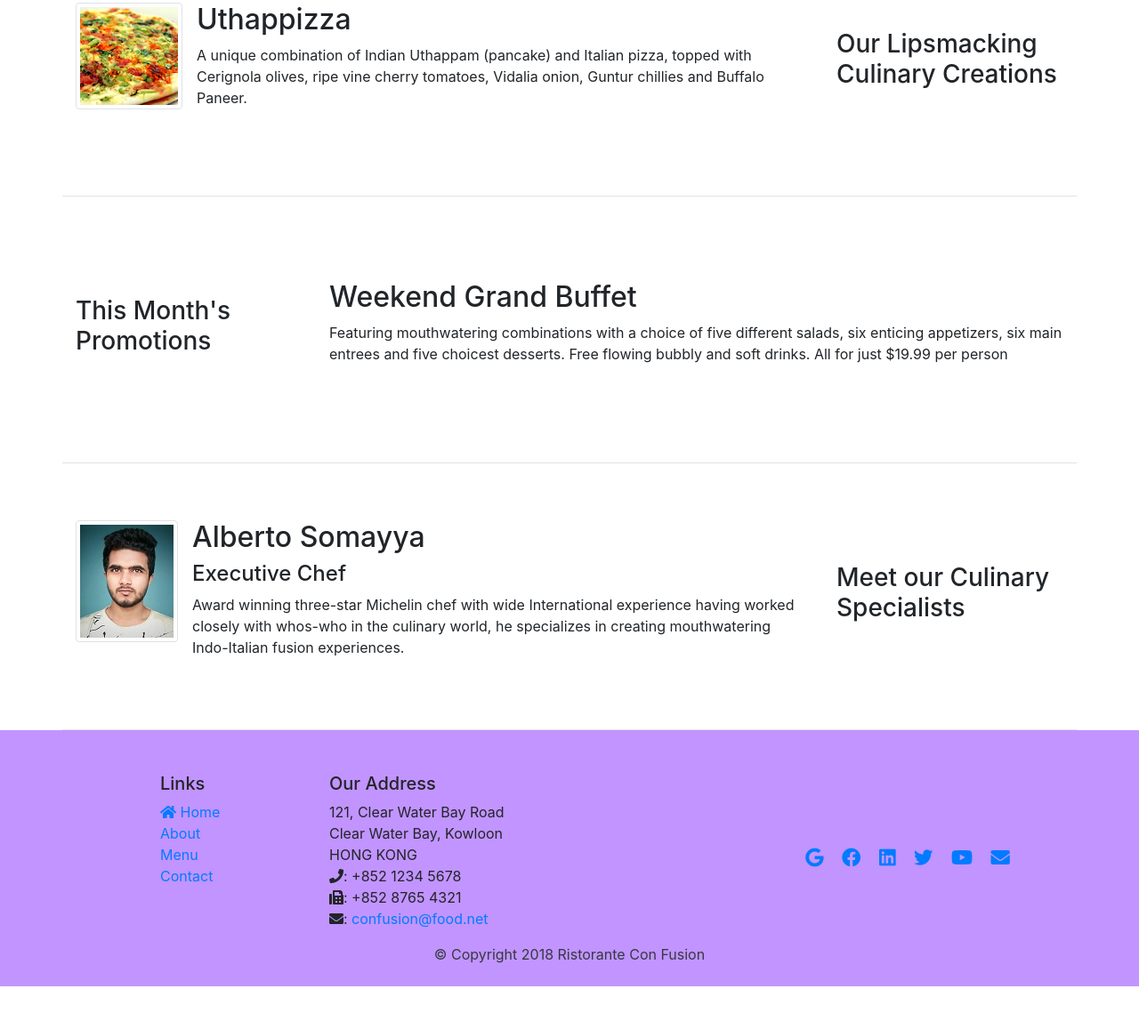
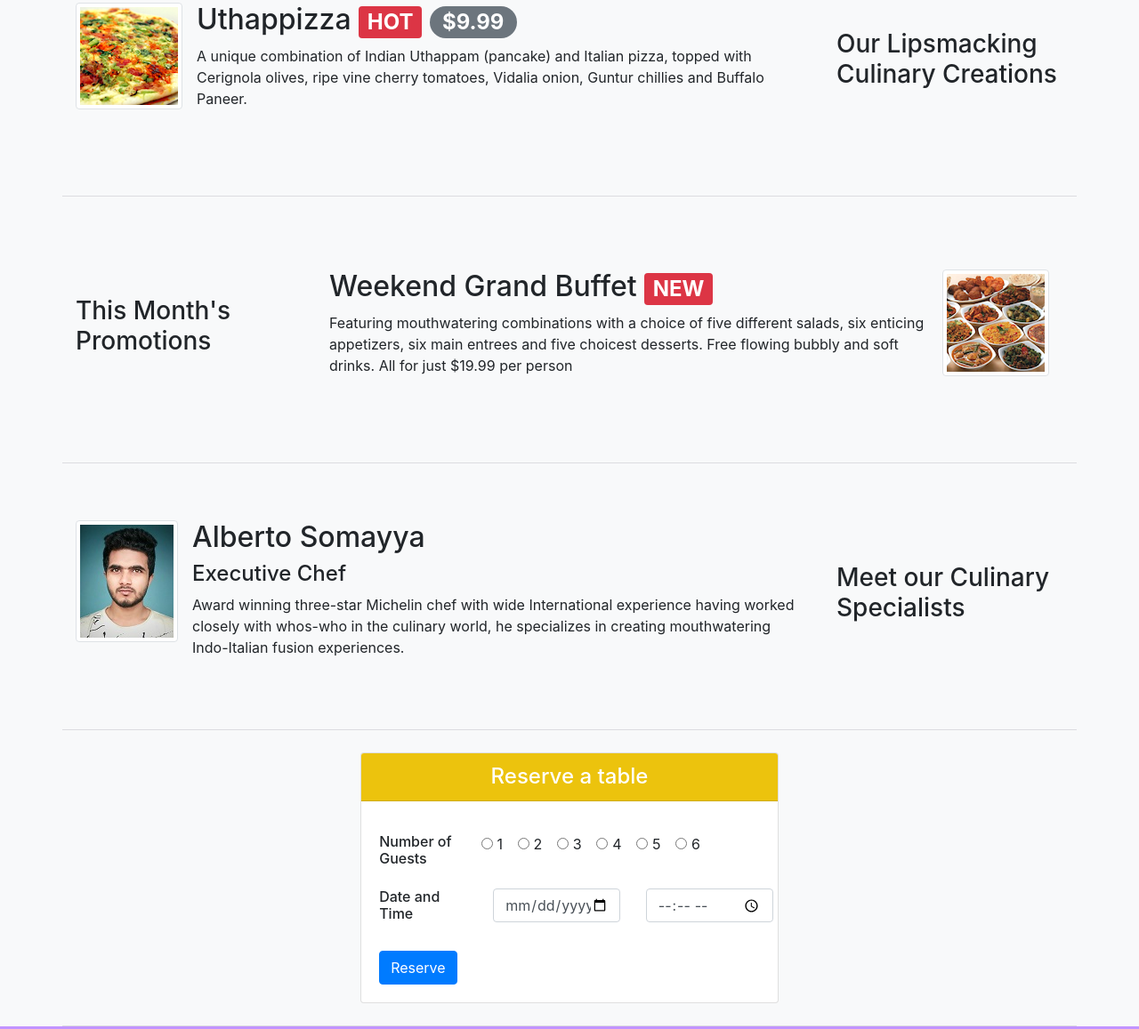
Before and after one commit to shmaruf077/confusion-restaurant, a website: page index.html in a window 1280 px wide. Shown: the part 463-1620 px from the top of the page at 89% size. Before the commit the page ends 1572 px from the top, so only its background shows below. Drawn offline with nearby package versions, Linux system fonts and the light colour scheme.

Commit message:
done with media reserve table

```diff
--- a/css/style.css
+++ b/css/style.css
@@ -1,3 +1,6 @@
+*{
+    scroll-behavior:smooth;
+}
 .jumbotron{
     background: #905bd6;
 }
@@ -13,3 +16,10 @@ footer{
     padding: 25px 0;
     border-bottom: 1px solid #241d3321;
 }
+.card-header,.btn-reserveTable{
+    font-size: 1.5rem;
+    background:#ecc30d;
+}
+*>a{
+    color: #6028aa;
+}
--- a/index.html
+++ b/index.html
@@ -11,7 +11,7 @@
 
 </head>
 
-<body>
+<body class="bg-light">
 
     <nav class="navbar navbar-expand-sm navbar-dark mb-2 fixed-top">
         <div class="container">
@@ -50,8 +50,9 @@
                     <p>We take inspiration from the World's best cuisines, and create a unique fusion experience. Our
                         lipsmacking creations will tickle your culinary senses!</p>
                 </div>
-                <div class="col-12 col-sm d-flex justify-content-center align-items-center">
+                <div class="col-12 col-sm d-flex justify-content-around align-items-center">
                     <img src="img/logo.png" alt="company logo" class="img-fluid">
+                    <a href="#reserveTable" class="text-white btn btn-reserveTable">Reserve a table</a>
                 </div>
             </div>
         </div>
@@ -75,7 +76,8 @@
                 <div class="media">
                     <img src="img/uthappizza.png" alt="" class="d-flex align-items-center mr-3 img-thumbnail">
                     <div class="media-body">
-                        <h2>Uthappizza</h2>
+                        <h2>Uthappizza <span class="badge badge-danger">HOT</span> <span
+                                class="badge badge-pill badge-secondary">$9.99</span> </h2>
                         <p>A unique combination of Indian Uthappam (pancake) and Italian pizza, topped with Cerignola
                             olives,
                             ripe vine cherry tomatoes, Vidalia onion, Guntur chillies and Buffalo Paneer.</p>
@@ -84,16 +86,22 @@
             </div>
         </div>
 
-
         <div class="row align-items-center row-content">
             <div class="col-12 col-sm-4 col-md-3">
                 <h3>This Month's Promotions</h3>
             </div>
             <div class="col col-sm col-md">
-                <h2>Weekend Grand Buffet</h2>
-                <p>Featuring mouthwatering combinations with a choice of five different salads, six enticing appetizers,
-                    six main entrees and five choicest desserts. Free flowing bubbly and soft drinks. All for just
-                    $19.99 per person </p>
+                <div class="media">
+                    <div class="media-body">
+                        <h2>Weekend Grand Buffet <span class="badge badge-danger">NEW</span></h2>
+                        <p>Featuring mouthwatering combinations with a choice of five different salads, six enticing
+                            appetizers,
+                            six main entrees and five choicest desserts. Free flowing bubbly and soft drinks. All for
+                            just
+                            $19.99 per person </p>
+                    </div>
+                    <img src="img/buffet.png" alt="" class="d-flex align-items-center mr-3 img-thumbnail">
+                </div>
             </div>
         </div>
 
@@ -116,7 +124,67 @@
             </div>
         </div>
     </div>
+    <div class="container">
+        <div class="row row-content">
+            <div class="col-12 d-flex justify-content-center">
+                <div class="card">
+                    <h4 id="reserveTable" class="card-header text-center text-white">Reserve a table</h4>
+                    <div class="card-body">
+                        <div class="row mt-3">
+                            <div class="col-3">
+                                <h6>Number of Guests</h6>
+                            </div>
+                            <div class="col-9">
+                                <div class="form-check form-check-inline">
+                                    <input class="form-check-input" type="radio" name="inlineRadioOptions"
+                                        id="inlineRadio1" value="option1">
+                                    <label class="form-check-label" for="inlineRadio1">1</label>
+                                </div>
+                                <div class="form-check form-check-inline">
+                                    <input class="form-check-input" type="radio" name="inlineRadioOptions"
+                                        id="inlineRadio2" value="option2">
+                                    <label class="form-check-label" for="inlineRadio2">2</label>
+                                </div>
+                                <div class="form-check form-check-inline">
+                                    <input class="form-check-input" type="radio" name="inlineRadioOptions"
+                                        id="inlineRadio2" value="option2">
+                                    <label class="form-check-label" for="inlineRadio2">3</label>
+                                </div>
+                                <div class="form-check form-check-inline">
+                                    <input class="form-check-input" type="radio" name="inlineRadioOptions"
+                                        id="inlineRadio2" value="option2">
+                                    <label class="form-check-label" for="inlineRadio2">4</label>
+                                </div>
+                                <div class="form-check form-check-inline">
+                                    <input class="form-check-input" type="radio" name="inlineRadioOptions"
+                                        id="inlineRadio2" value="option2">
+                                    <label class="form-check-label" for="inlineRadio2">5</label>
+                                </div>
+                                <div class="form-check form-check-inline">
+                                    <input class="form-check-input" type="radio" name="inlineRadioOptions"
+                                        id="inlineRadio2" value="option2">
+                                    <label class="form-check-label" for="inlineRadio2">6</label>
+                                </div>
+                            </div>
+                        </div>
+                        <div class="row mt-3">
+                            <div class="col-3">
+                                <h6>Date and Time</h6>
+                            </div>
+                            <div class="col-9">
+                                <div class="form-group row">
+                                    <input type="date" class="col-5 offset-1 form-control">
+                                    <input type="time" class="col-5 offset-1 form-control">
+                                </div>
+                            </div>
+                        </div>
 
+                        <button class="btn btn-primary mt-3">Reserve</button>
+                    </div>
+                </div>
+            </div>
+        </div>
+    </div>
     <footer class="pt-5 pb-2">
         <div class="container">
             <div class="row">
```
Also changed, not shown: aboutus.html (+4 -4 lines), contactus.html (+2 -2 lines).
